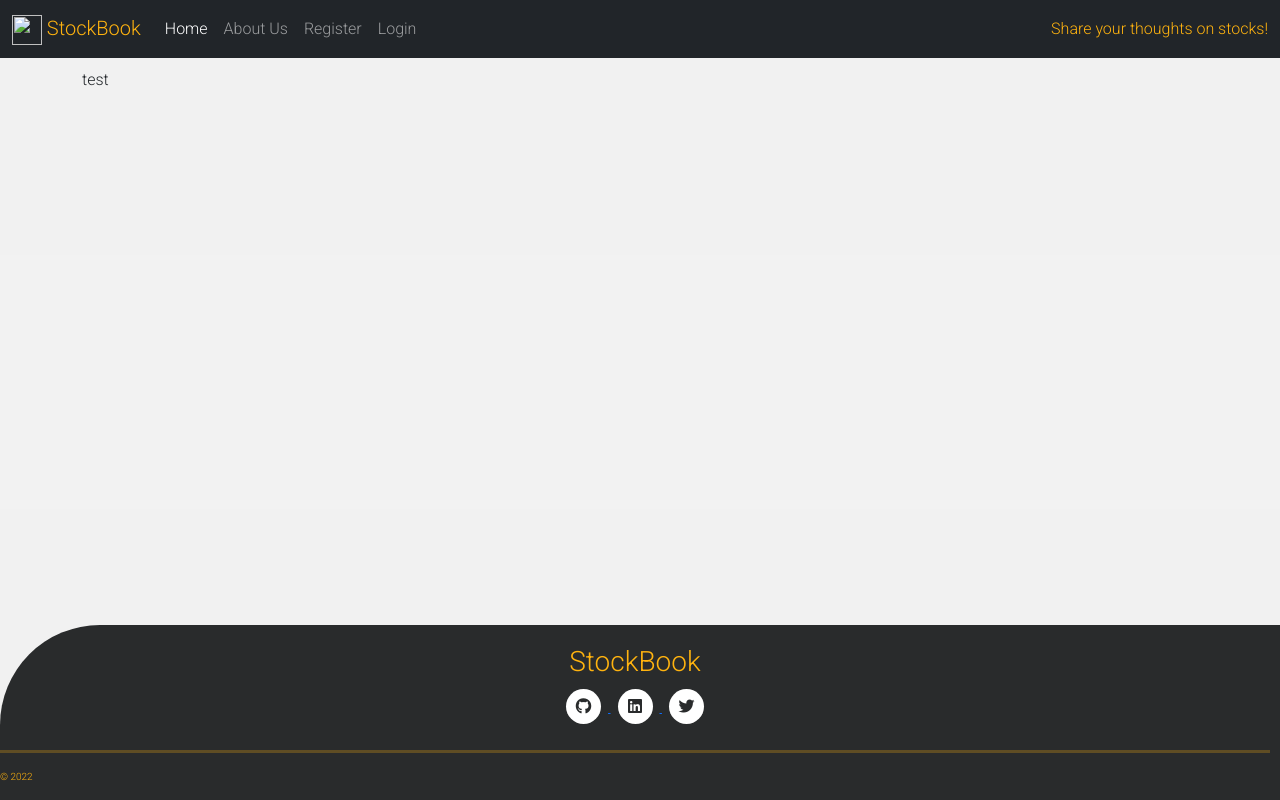
After one commit to MaxRan92/StockBook, a Django app: page /about/ in a window 1280 px wide. The commit adds this page. Run offline with Django 3.2, Linux system fonts and the light colour scheme; some libraries are stand-ins or nearby versions.

Commit message:
Set URL and view for about.html page

```diff
--- a/stockdata/urls.py
+++ b/stockdata/urls.py
@@ -3,6 +3,7 @@ from django.urls import path
 
 urlpatterns = [
     path('', views.StockList.as_view(), name='home'),
+    path('about/', views.AboutTemplateView.as_view(), name='about'),
     path('<slug:slug>/', views.StockDetail.as_view(), name='stock_detail'),
     path('<slug:slug>/<int:pk>/delete_comment/', views.CommentDelete.as_view(), name="delete_comment"),
     path('<slug:slug>/<int:pk>/edit_comment/', views.CommentEdit.as_view(), name="edit_comment"),
--- a/stockdata/views.py
+++ b/stockdata/views.py
@@ -12,6 +12,7 @@ from django.urls import reverse
 from django.http import HttpResponse, HttpResponseRedirect
 from django.contrib import messages
 from django.views.generic import DeleteView, UpdateView
+from django.views.generic.base import TemplateView
 from django.utils.decorators import method_decorator
 from django.utils.safestring import mark_safe
 from django.contrib.auth.decorators import login_required
@@ -31,6 +32,8 @@ class StockList(generic.ListView):
     template_name = 'index.html'
     paginate_by = 6
 
+class AboutTemplateView(TemplateView):
+    template_name = 'about.html'
 
 class StockDetail(View):
 
@@ -336,6 +339,7 @@ class CommentEdit(UpdateView):
         return reverse("stock_detail", kwargs={"slug": self.object.stock.slug})
 
 
+
 class Percent(float):
     def __str__(self):
         return '{:.2%}'.format(self)
--- /dev/null
+++ b/templates/about.html
@@ -0,0 +1,22 @@
+{% extends 'base.html' %}
+
+{% block content %}
+
+<div class="masthead">
+    <div class="container">
+        <div class="row">
+            <div class="col-md-12">
+                <p>test</p>
+            </div>
+        </div>
+</div>
+
+
+<div class="analysis-area">
+</div>
+
+
+
+
+
+{% endblock content %}
--- a/templates/base.html
+++ b/templates/base.html
@@ -44,7 +44,7 @@
                         <a class="nav-link active" aria-current="page" href="{% url 'home' %}">Home</a>
                     </li>
                     <li class="nav-item">
-                        <a class="nav-link" href="#">About Us</a>
+                        <a class="nav-link" href="{% url 'about' %}">About Us</a>
                     </li>
                     {% if user.is_authenticated %}
                     <li class="nav-item">
```
Also changed, not shown: templates/stock_detail.html (+9 -5 lines).
